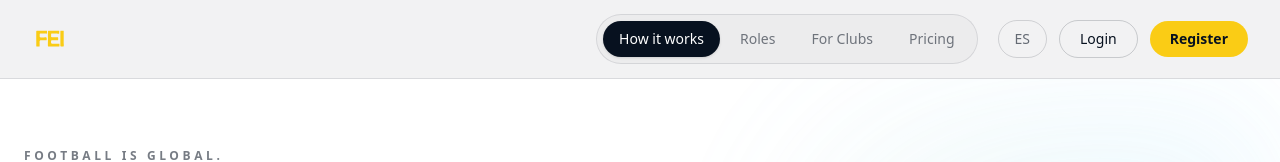
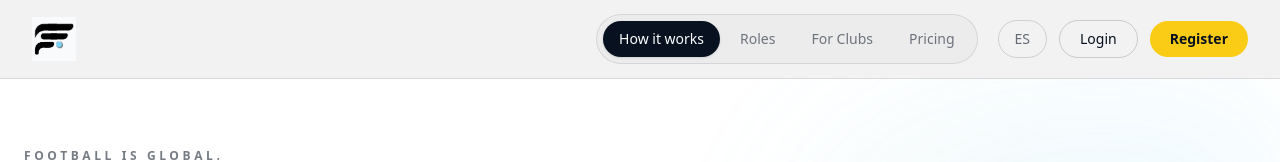
Before and after one commit to feifootball/fei-platform, a Next.js app: page / in a window 1280 px wide. Shown: the top 162 px of the page. Built offline with nearby package versions, Linux system fonts and the light colour scheme.

Commit message:
Refine light home design and restore logo

```diff
--- a/components/Navbar.tsx
+++ b/components/Navbar.tsx
@@ -152,7 +152,7 @@ export function Navbar({
     <header className={`sticky top-0 z-50 border-b backdrop-blur-xl ${isLight ? "border-fei-bg/10 bg-white/95" : "border-fei-text/10 bg-fei-bg/90"}`}>
       <nav className="mx-auto flex w-full max-w-[1600px] items-center justify-between px-4 py-3.5 sm:px-6 lg:px-8 2xl:px-10">
         <a href="/" className="flex items-center">
-          <img src="/logo.svg" alt="FEI" className="h-9 w-auto" />
+          <img src="/logo-nav.svg" alt="FEI" className="h-11 w-auto" />
         </a>
 
         <div className="hidden items-center md:flex">
```
Also changed, not shown: public/logo-nav.svg.
